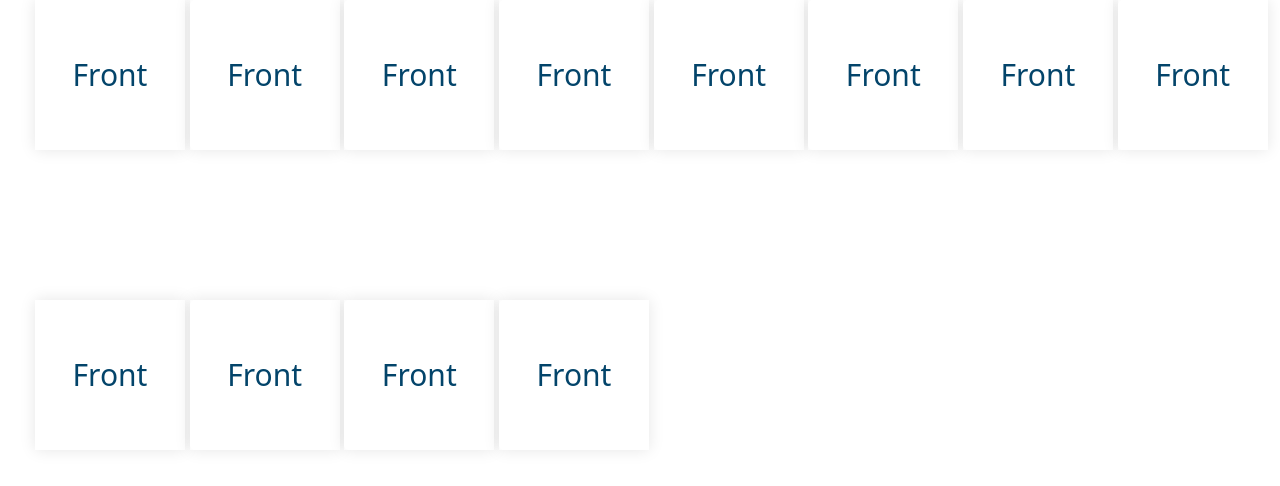
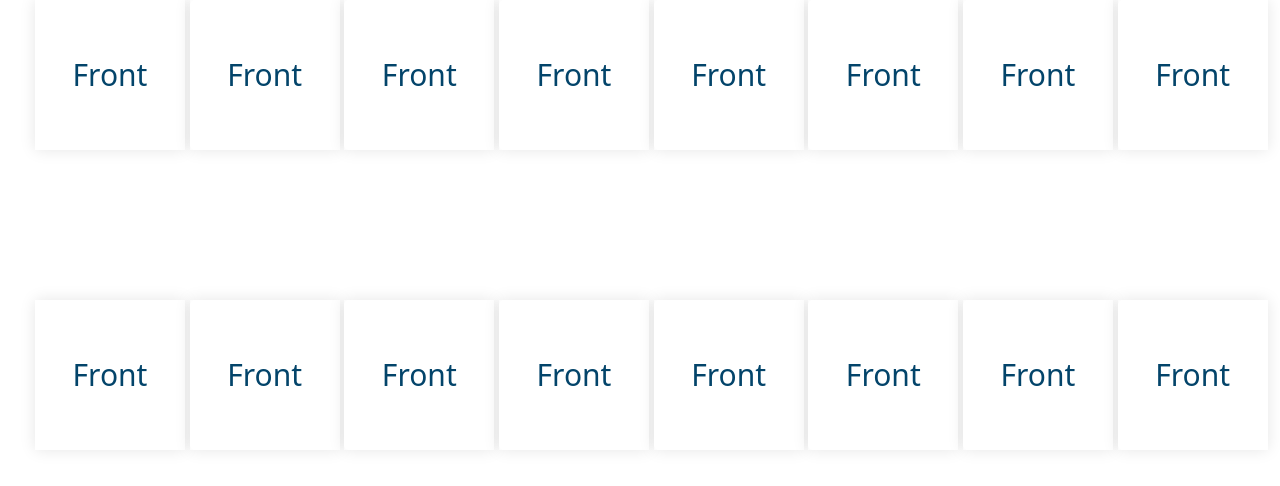
Before and after one commit to 202306-NEA-DZ-FEW/movie-project-cinephiles, a Next.js app: page / in a window 1280 px wide. Shown: the top 486 px of the page. Built offline with nearby package versions, Linux system fonts and the light colour scheme.

Commit message:
feat(card component): create flip card component
create animated flip card component to hold movies and actors posters

```diff
--- a/src/pages/index.js
+++ b/src/pages/index.js
@@ -46,6 +46,18 @@ export default function Home() {
         <Grid item xs={9} sm={3} md={1.45}>
           <Card />
         </Grid>
+        <Grid item xs={9} sm={3} md={1.45}>
+          <Card />
+        </Grid>
+        <Grid item xs={9} sm={3} md={1.45}>
+          <Card />
+        </Grid>
+        <Grid item xs={9} sm={3} md={1.45}>
+          <Card />
+        </Grid>
+        <Grid item xs={9} sm={3} md={1.45}>
+          <Card />
+        </Grid>
       </Grid>
     </main>
   )
```
